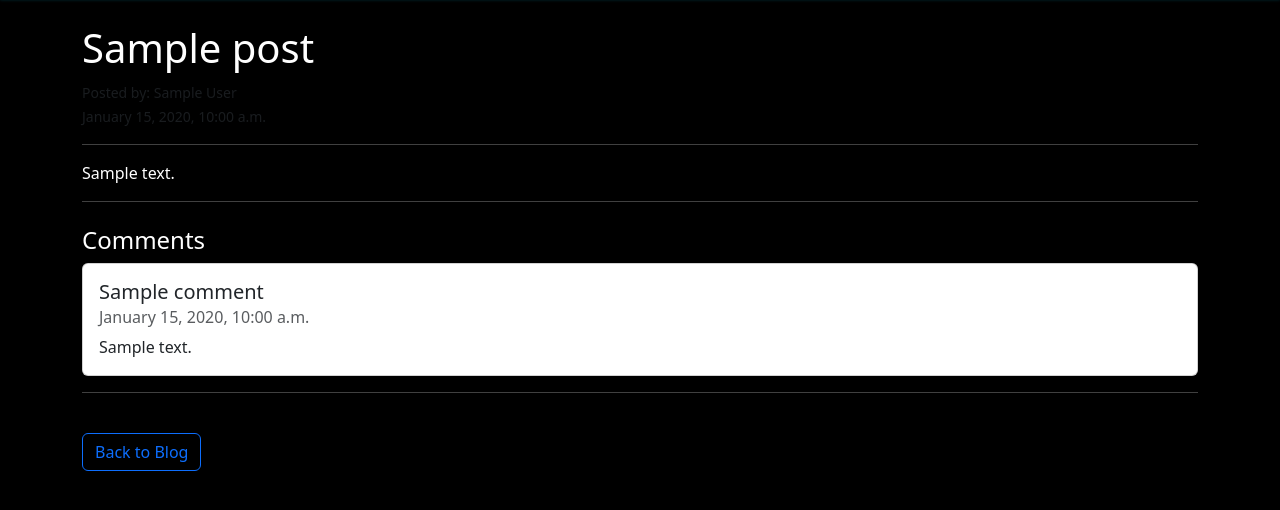
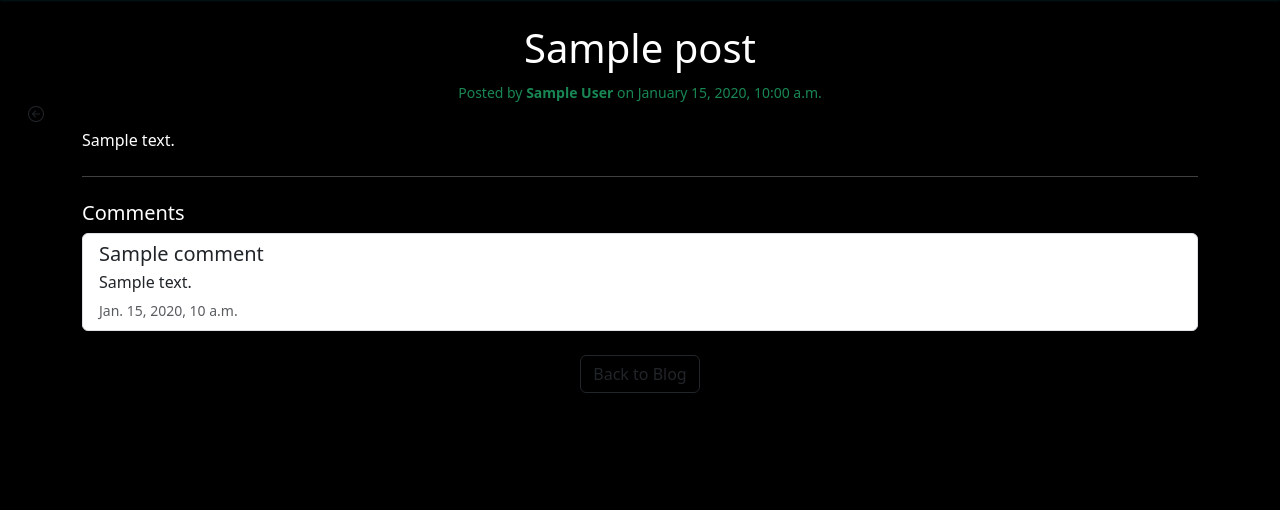
Before and after one commit to John365-God/Django_Blog, a Django app: template d_blog/blog_post/templates/details.html in a window 1280 px wide. Shown: the part 56-566 px from the top of the page. Run offline with Django 5.2, Linux system fonts and the light colour scheme; the template is opened without the code that fills it: most values are stand-ins (such as "Sample title", 1, 10 or a date in 2020).

Commit message:
I've added a functionality to improve UX, the back button on top of the details page so you don't have to go all the way down to go up. And improved the go back so it doesn't take you home. Imagine starting from home when the blog is on the 50th page, stressfully annoying, don't you think?

```diff
--- a/d_blog/blog_post/templates/add_post.html
+++ b/d_blog/blog_post/templates/add_post.html
@@ -12,7 +12,7 @@
         <div class="form-group">
             <form method="POST">
                 {% csrf_token %}
-                {{form.as_p}}
+                {{form}}
                 <a href="{% url 'blogger_home' %}" class="btn" style="background-color: transparent; color: #28a745; border: 2px solid #28a745;">Cancel</a>
                 <button class="btn" style="background-color: transparent; color: #28a745; border: 2px solid #28a745;">Post</button>
             </form>
--- a/d_blog/blog_post/templates/details.html
+++ b/d_blog/blog_post/templates/details.html
@@ -6,47 +6,52 @@
 
 {% block body %}
 <div class="container mt-4">
-        <!-- Post Title -->
-        <h1 class="display-10">{{ post.title }}</h1>
+    <!-- Post Title and Metadata -->
+    <div class="text-center mb-4">
+        <h1>{{ post.title }}</h1>
         <div class="text-muted">
-            <small>Posted by: {{ post.author }} </small><br>
-            <small>{{ post.created_at|date:"F j, Y, g:i a" }}</small>
+             <!-- Back Button (Aligned with the title) -->
+            <a href="{% if next_page %}{{ next_page }}{% else %}{% url 'blogger_home' %}{% endif %}" class="btn btn-outline-dark position-absolute start-0 top-1 m-3" style="font-size: 1rem; border: none;">
+                <i class="bi bi-arrow-left-circle"></i>
+            </a>
+
+            <small class="text-success">Posted by <strong>{{ post.author }}</strong> on {{ post.created_at|date:"F j, Y, g:i a" }}</small>
         </div>
-        <hr>
+    </div>
 
     <!-- Post Content -->
-        <div class="post-content">
+    <div class="post-content mb-4">
         <p>{{ post.content }}</p>
-
         {% if post.updated_at and post.updated_at > post.created_at %}
-                <p><small class="text-muted">Last updated on: {{ post.updated_at|date:"F j, Y, g:i a" }}</small></p>
+            <p><small class="text-info">Last updated on: {{ post.updated_at|date:"F j, Y, g:i a" }}</small></p>
         {% endif %}
     </div>
 
-        <hr>
+    <hr class="my-4">
 
     <!-- Comments Section -->
-        <h4 class="mt-4">Comments</h4>
+    <div class="comments-section mb-4">
+        <h5>Comments</h5>
         {% if not post.comments.all %}
             <p>No comments yet. Be the first to leave one!</p>
         {% else %}
-            <div class="comments">
+            <div class="list-group">
                 {% for comment in post.comments.all %}
-                    <div class="card mb-3">
-                        <div class="card-body">
-                            <h5 class="card-title">{{ comment.name }}</h5>
-                            <h6 class="card-subtitle mb-2 text-muted">{{ comment.created_at|date:"F j, Y, g:i a" }}</h6>
-                            <p class="card-text">{{ comment.body }}</p>
-                        </div>
+                    <div class="list-group-item">
+                        <h5 class="mb-1">{{ comment.name }}</h5>
+                        <p class="mb-1">{{ comment.body }}</p>
+                        <small class="text-muted">{{ comment.created_at }}</small>
                     </div>
                 {% endfor %}
             </div>
         {% endif %}
+    </div>
 
-
-        <hr>
-
-        <!-- Back Button --><a href="{% url 'blogger_home' %}" class="btn btn-outline-primary mt-4">Back to Blog</a>
-
+    <!-- Back Button (Standard one at the bottom) -->
+    <div class="text-center">
+        <a href="{% if next_page %}{{ next_page }}{% else %}{% url 'blogger_home' %}{% endif %}" class="btn btn-outline-dark">
+            Back to Blog
+        </a>
+    </div>
 </div>
 {% endblock %}
--- a/d_blog/blog_post/templates/home.html
+++ b/d_blog/blog_post/templates/home.html
@@ -45,7 +45,7 @@
             </div>
             <div class="card-footer text-center d-flex justify-content-between">
                 <!-- Always show the 'Read More' button -->
-                <a href="{% url 'details' post.pk %}" class="btn btn-outline-dark btn-sm w-100 mx-1"> Read </a>
+                <a href="{% url 'details' post.pk %}?next={{ request.get_full_path }}" class="btn btn-outline-dark btn-sm w-100 mx-1">Read</a>
 
                 {% if user.is_authenticated %}
                     {% if user.id == post.author.id %}
@@ -69,6 +69,7 @@
                     <a class="page-link bg-white text-dark" href="?page=1">First</a>
                 </li>
                 <li class="page-item">
+<!--                    Get the current page so it can be returned to after reading the details-->
                     <a class="page-link bg-white text-dark" href="?page={{ page_obj.previous_page_number }}">Previous</a>
                 </li>
             {% endif %}
```
Also changed, not shown: d_blog/blog_post/views.py (+9 -0 lines). Lines whose indentation alone changed are shown as unchanged.
